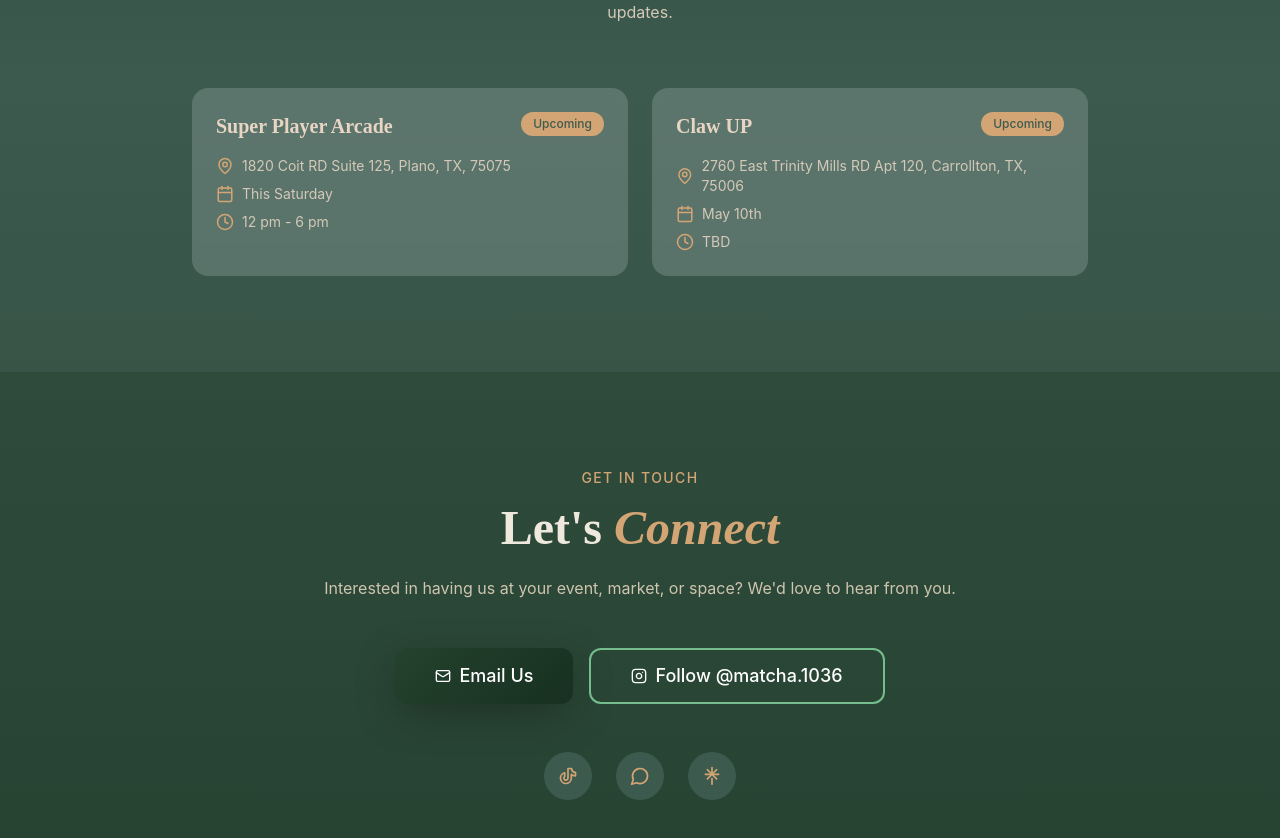
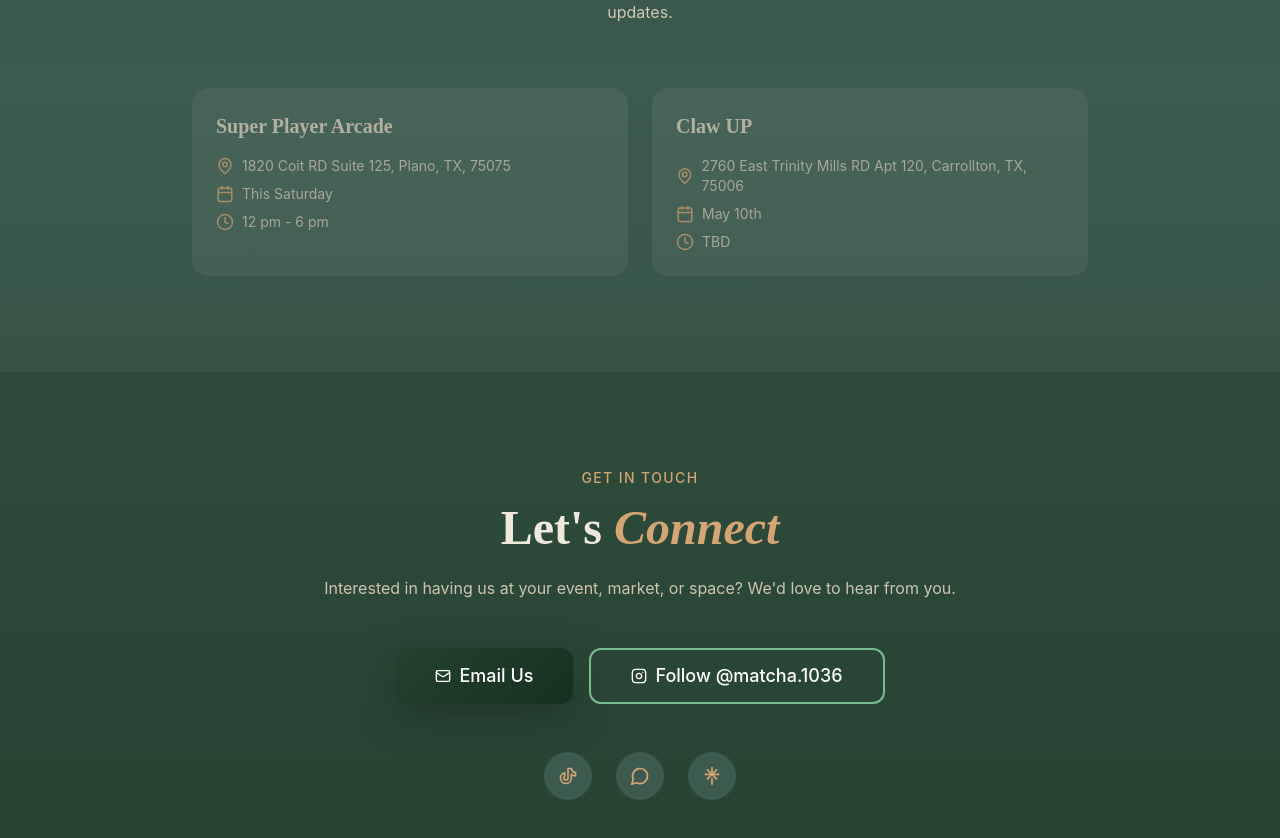
Before and after one commit to bradlyhayes12/matcha_1036, a React (Vite) app: page / in a window 1280 px wide. Shown: the part 1748-2586 px from the top of the page. Built offline with nearby package versions, Linux system fonts and the light colour scheme.

Commit message:
Updated Locations.tsx

```diff
--- a/src/components/Locations.tsx
+++ b/src/components/Locations.tsx
@@ -7,14 +7,12 @@
     address: "1820 Coit RD Suite 125, Plano, TX, 75075",
     date: "This Saturday",
     time: "12 pm - 6 pm",
-    upcoming: true,
   },
   {
     name: "Claw UP",
     address: "2760 East Trinity Mills RD Apt 120, Carrollton, TX,  75006",
     date: "May 10th",
     time: "TBD",
-    upcoming: true,
   }
 ];
 
@@ -46,11 +44,6 @@
             >
               <div className="flex items-start justify-between mb-4">
                 <h3 className="font-display text-xl font-semibold text-[#E8D5C4]">{location.name}</h3>
-                {location.upcoming && (
-                  <span className="text-xs font-medium text-[#3d5a4f] px-3 py-1 rounded-full" style={{ backgroundColor: '#D4A574' }}>
-                    Upcoming
-                  </span>
-                )}
               </div>
 
               <div className="space-y-2 text-sm text-[#D4C9B8]">
```
